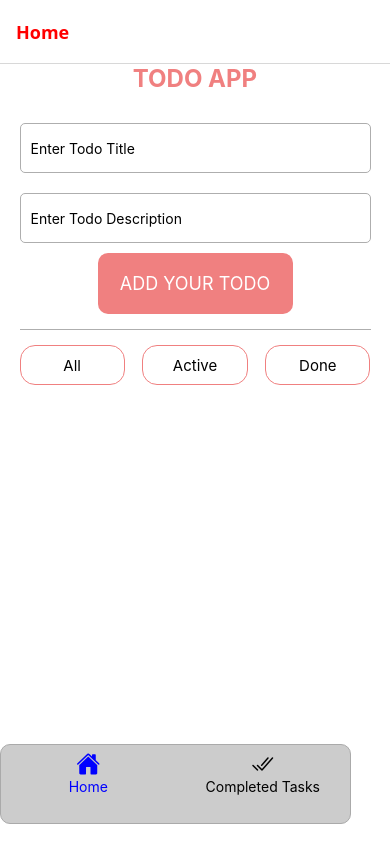
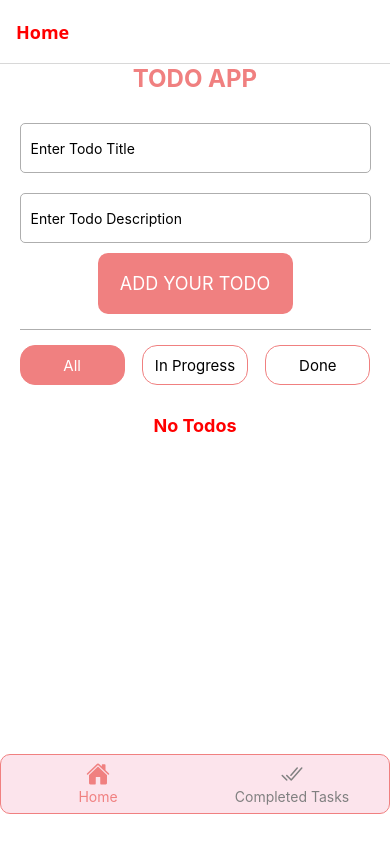
Before and after one commit to Maryam-Mohamed121/RN-Todo-App, a React Native app: screen / in a window 390 px wide. Built offline with nearby package versions, Linux system fonts and the light colour scheme.

Commit message:
Task 3 Start

```diff
--- a/src/components/TodoItem.js
+++ b/src/components/TodoItem.js
@@ -1,12 +1,12 @@
-import { View, Text, StyleSheet, TouchableOpacity } from "react-native";
+import { View, Text, TouchableOpacity } from "react-native";
 import React from "react";
-import { Feather, Ionicons } from "@expo/vector-icons";
+import { Ionicons } from "@expo/vector-icons";
 import { styles } from "../../styles";
 import { useNavigation } from "@react-navigation/native";
 import { PATHS } from "../routes/Router";
 import AntDesign from "@expo/vector-icons/AntDesign";
 
-const TodoItem = ({ item, onDelete }) => {
+const TodoItem = ({ item, onDelete, onComplete }) => {
   const { navigate } = useNavigation();
   return (
     <TouchableOpacity
@@ -21,10 +21,24 @@ const TodoItem = ({ item, onDelete }) => {
       }
       activeOpacity={0.7}
     >
-      <Text style={styles.Todotext}>{item.title}</Text>
+      <Text
+        style={[
+          styles.Todotext,
+          item.completed && {
+            textDecorationLine: "line-through",
+            color: "black",
+          },
+        ]}
+      >
+        {item.title}
+      </Text>
       <View style={styles.todoItemActions}>
-        <TouchableOpacity onPress={() => onDelete(item.id)}>
-          <AntDesign name="checkcircleo" size={20} color="green" />
+        <TouchableOpacity onPress={() => onComplete(item.id)}>
+          <AntDesign
+            name={item.completed ? "checkcircle" : "checkcircleo"}
+            size={20}
+            color={item.completed ? "green" : "lightgreen"}
+          />
         </TouchableOpacity>
         <TouchableOpacity onPress={() => onDelete(item.id)}>
           <Ionicons name="trash-outline" size={24} color="white" />
--- a/src/components/Todos.js
+++ b/src/components/Todos.js
@@ -3,12 +3,14 @@ import React from "react";
 import { styles } from "../../styles";
 import TodoItem from "./TodoItem";
 
-const Todos = ({ todos, onDelete }) => {
+const Todos = ({ todos, onDelete, onComplete }) => {
   return (
     <FlatList
       style={styles.todosContainer}
       data={todos}
-      renderItem={({ item }) => <TodoItem item={item} onDelete={onDelete} />}
+      renderItem={({ item }) => (
+        <TodoItem item={item} onDelete={onDelete} onComplete={onComplete} />
+      )}
       keyExtractor={(item) => item.id}
       ListEmptyComponent={<Text style={styles.emptyText}>No Todos</Text>}
     />
--- a/src/pages/Home.js
+++ b/src/pages/Home.js
@@ -7,9 +7,10 @@ import Todos from "../components/Todos";
 import AsyncStorage from "@react-native-async-storage/async-storage";
 
 const Home = () => {
-  const filterOptions = ["All", "Active", "Done"];
+  const filterOptions = ["All", "In Progress", "Done"];
+  const [todos, setTodos] = useState([]);
+  const [selectedFilter, setSelectedFilter] = useState("All");
 
-  const [todos, setTodos] = useState([]);
   useEffect(() => {
     const loadTodos = async () => {
       try {
@@ -39,6 +40,22 @@ const Home = () => {
   const handelDeleteTodo = (id) => {
     setTodos((prevTodos) => prevTodos.filter((todo) => todo.id !== id));
   };
+  const handelCompleteTodo = (id) => {
+    setTodos((prevTodos) =>
+      prevTodos.map((todo) =>
+        todo.id === id ? { ...todo, completed: !todo.completed } : todo
+      )
+    );
+  };
+
+  const getFilteredTodos = () => {
+    if (selectedFilter === "All") return todos;
+    if (selectedFilter === "In Progress")
+      return todos.filter((todo) => !todo.completed);
+    if (selectedFilter === "Done")
+      return todos.filter((todo) => todo.completed);
+    return todos;
+  };
 
   return (
     <SafeAreaProvider>
@@ -57,13 +74,14 @@ const Home = () => {
               key={index}
               style={[
                 styles.filterBtn,
-                // filter === "All" && styles.activeFilterBtn,
+                selectedFilter === filter && styles.activeFilterBtn,
               ]}
+              onPress={() => setSelectedFilter(filter)}
             >
               <Text
                 style={[
                   styles.filterText,
-                  // filter === "All" && styles.activeFilterText,
+                  selectedFilter === filter && styles.activeFilterText,
                 ]}
               >
                 {filter}
@@ -71,9 +89,11 @@ const Home = () => {
             </TouchableOpacity>
           ))}
         </View>
-        {todos.length > 0 && (
-          <Todos todos={todos} onDelete={handelDeleteTodo} />
-        )}
+        <Todos
+          todos={getFilteredTodos()}
+          onDelete={handelDeleteTodo}
+          onComplete={handelCompleteTodo}
+        />
       </SafeAreaView>
     </SafeAreaProvider>
   );
--- a/src/routes/Router.js
+++ b/src/routes/Router.js
@@ -25,12 +25,12 @@ const Router = () => {
           },
           tabBarStyle: {
             position: "absolute",
-            bottom: 20,
-            width: "90%",
-            height: 80,
-            backgroundColor: "#ccc",
+            bottom: 30,
+            width: "100%",
+            height: 60,
+            backgroundColor: "#FCE4EC",
             borderWidth: 1,
-            borderColor: "#aaa",
+            borderColor: "lightcoral",
             borderRadius: 10,
           },
         }}
@@ -40,13 +40,15 @@ const Router = () => {
           component={StackNav}
           options={{
             tabBarLabel: ({ focused }) => (
-              <Text style={{ color: focused ? "blue" : "black" }}>Home</Text>
+              <Text style={{ color: focused ? "lightcoral" : "grey" }}>
+                Home
+              </Text>
             ),
             tabBarIcon: ({ focused }) => (
               <Ionicons
                 name="home"
                 size={24}
-                color={focused ? "blue" : "black"}
+                color={focused ? "lightcoral" : "grey"}
               />
             ),
           }}
@@ -57,7 +59,7 @@ const Router = () => {
           options={{
             headerBackTitle: "Back",
             tabBarLabel: ({ focused }) => (
-              <Text style={{ color: focused ? "blue" : "black" }}>
+              <Text style={{ color: focused ? "lightcoral" : "grey" }}>
                 Completed Tasks
               </Text>
             ),
@@ -65,7 +67,7 @@ const Router = () => {
               <Ionicons
                 name="checkmark-done"
                 size={24}
-                color={focused ? "blue" : "black"}
+                color={focused ? "lightcoral" : "grey"}
               />
             ),
           }}
```
